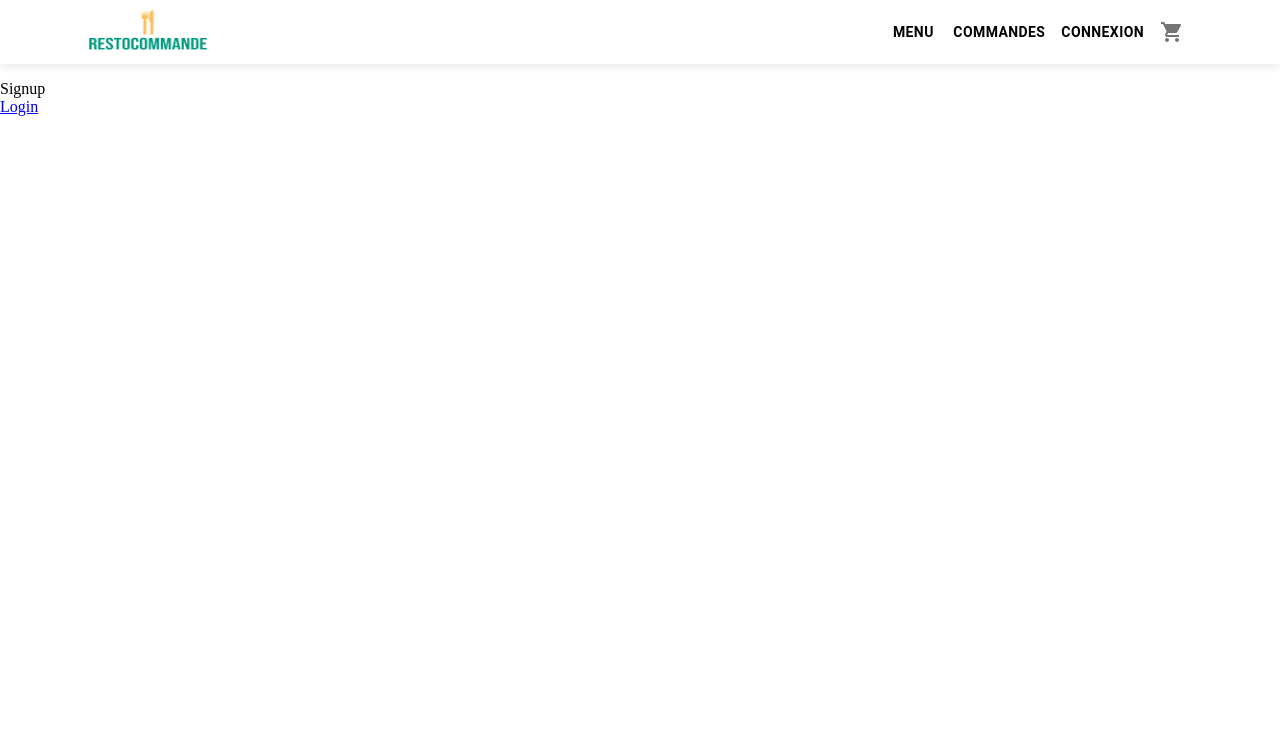
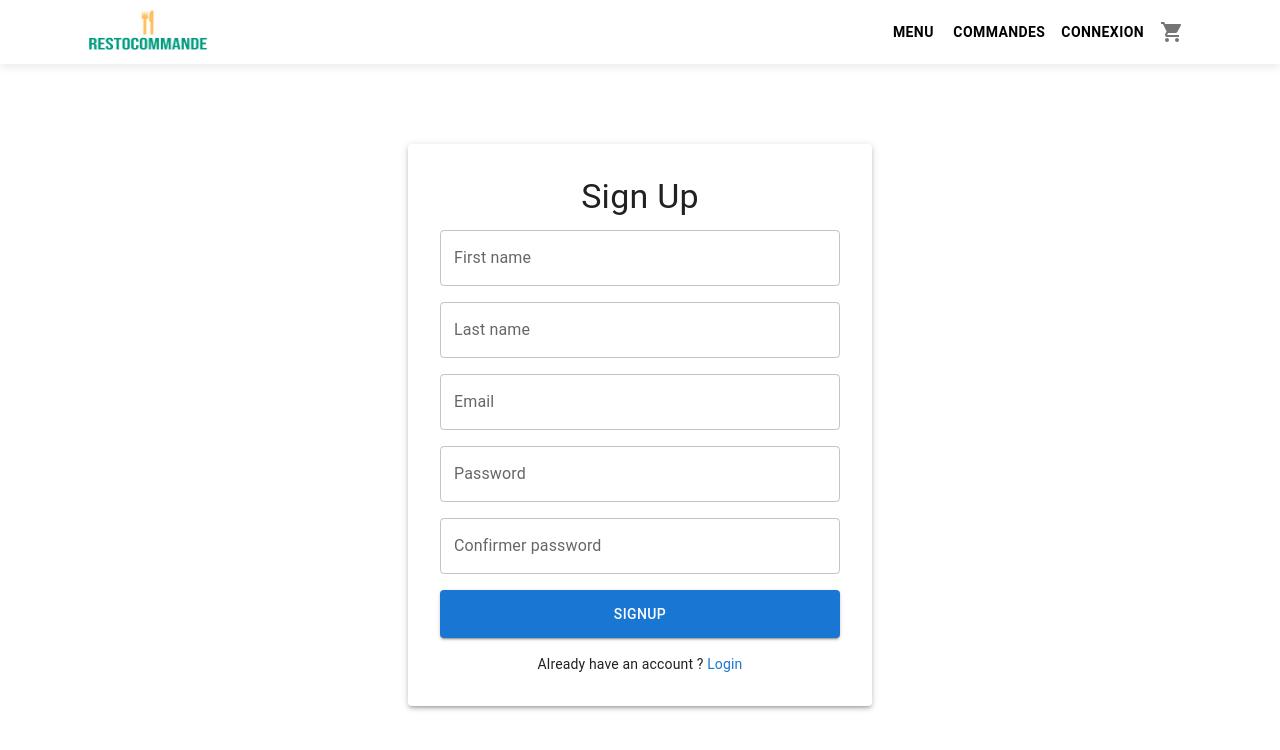
Before and after one commit to Salah-eem/ei-resto-commande, a Next.js app in the folder frontend/: page /signup in a window 1280 px wide. Shown: the top 750 px of the page. Built offline with nearby package versions, Linux system fonts and the light colour scheme; no server answers.

Commit message:
feat(develop): add sign up page

```diff
--- a/frontend/src/app/(auth)/signup/page.tsx
+++ b/frontend/src/app/(auth)/signup/page.tsx
@@ -1,14 +1,174 @@
-import Link from 'next/link'
-import React from 'react'
+// pages/SignupPage.tsx
+'use client';
+import React from 'react';
+import {
+  Box,
+  TextField,
+  Button,
+  Typography,
+  CircularProgress,
+  Alert,
+  Paper,
+  Link as MuiLink, }
+from '@mui/material';
+import Link from 'next/link';
+import { useFormik } from 'formik';
+import * as yup from 'yup';
+import { useSelector } from 'react-redux';
+import { signupUser } from '@/store/slices/authSlice';
+import { RootState } from '@/store/store';
+import { useAppDispatch } from '@/store/slices/hooks';
 
-const Signup = () => {
+// Schéma de validation avec Yup
+const validationSchema = yup.object({
+  firstName: yup
+    .string()
+    .required('First name is required')
+    .min(3, 'First name must be at least 3 characters'),
+
+  lastName: yup
+    .string()
+    .required('Last name is required')
+    .min(3, 'Last name must be at least 3 characters'),
+
+  email: yup.string().email('Invalid email').required('Email requiered'),
+
+  password: yup
+    .string()
+    .min(8, 'Password must be at least 8 characters')
+    .required('Password required'),
+
+  confirmPassword: yup
+    .string()
+    .oneOf([yup.ref('password'), undefined], 'Passwords must match')
+    .required('Please confirm your password'),
+});
+
+const SignupPage: React.FC = () => {
+  const dispatch = useAppDispatch();
+  const { loading, error } = useSelector((state: RootState) => state.auth);
+
+  const formik = useFormik({
+    initialValues: {
+      firstName: '',
+      lastName: '',
+      email: '',
+      password: '',
+      confirmPassword: '',
+    },
+    validationSchema,
+    onSubmit: (values) => {
+      const { firstName, lastName, email, password } = values;
+      dispatch(signupUser({ firstName, lastName, email, password }));
+    },
+  });
+
   return (
-    <>
-      <div>Signup</div>
-      <Link href={"/login"}>Login</Link>
-    </>
+    <Box
+      sx={{
+        display: 'flex',
+        flexDirection: 'column',
+        alignItems: 'center',
+        mt: 8,
+        px: 2,
+      }}
+    >
+      <Paper elevation={3} sx={{ p: 4, maxWidth: 400, width: '100%' }}>
+        <Typography variant="h4" gutterBottom textAlign="center">
+          Sign Up
+        </Typography>
+        <Box
+          component="form"
+          onSubmit={formik.handleSubmit}
+          sx={{
+            display: 'flex',
+            flexDirection: 'column',
+            gap: 2,
+          }}
+        >
+          <TextField
+            fullWidth
+            id="firstName"
+            name="firstName"
+            label="First name"
+            value={formik.values.firstName}
+            onChange={formik.handleChange}
+            onBlur={formik.handleBlur}
+            error={formik.touched.firstName && Boolean(formik.errors.firstName)}
+            helperText={formik.touched.firstName && formik.errors.firstName}
+          />
+          <TextField
+            fullWidth
+            id="lastName"
+            name="lastName"
+            label="Last name"
+            value={formik.values.lastName}
+            onChange={formik.handleChange}
+            onBlur={formik.handleBlur}
+            error={formik.touched.lastName && Boolean(formik.errors.lastName)}
+            helperText={formik.touched.lastName && formik.errors.lastName}
+          />
+          <TextField
+            fullWidth
+            id="email"
+            name="email"
+            label="Email"
+            type="email"
+            value={formik.values.email}
+            onChange={formik.handleChange}
+            onBlur={formik.handleBlur}
+            error={formik.touched.email && Boolean(formik.errors.email)}
+            helperText={formik.touched.email && formik.errors.email}
+          />
+          <TextField
+            fullWidth
+            id="password"
+            name="password"
+            label="Password"
+            type="password"
+            value={formik.values.password}
+            onChange={formik.handleChange}
+            onBlur={formik.handleBlur}
+            error={formik.touched.password && Boolean(formik.errors.password)}
+            helperText={formik.touched.password && formik.errors.password}
+          />
+          <TextField
+            fullWidth
+            id="confirmPassword"
+            name="confirmPassword"
+            label="Confirmer password"
+            type="password"
+            value={formik.values.confirmPassword}
+            onChange={formik.handleChange}
+            onBlur={formik.handleBlur}
+            error={
+              formik.touched.confirmPassword && Boolean(formik.errors.confirmPassword)
+            }
+            helperText={formik.touched.confirmPassword && formik.errors.confirmPassword}
+          />
+          {error && <Alert severity="error">{error}</Alert>}
+          <Button
+            color="primary"
+            variant="contained"
+            fullWidth
+            type="submit"
+            disabled={loading || !formik.isValid}
+            sx={{ py: 1.5 }}
+          >
+            {loading ? <CircularProgress size={24} color="inherit" /> : "Signup"}
+          </Button>
+        </Box>
+        <Box sx={{ mt: 2, textAlign: 'center' }}>
+          <Typography variant="body2">
+            Already have an account ?{' '}
+            <MuiLink component={Link} href="/login" underline="hover">
+              Login
+            </MuiLink>
+          </Typography>
+        </Box>
+      </Paper>
+    </Box>
+  );
+};
 
-  )
-}
-
-export default Signup
+export default SignupPage;
--- a/frontend/src/store/slices/authSlice.ts
+++ b/frontend/src/store/slices/authSlice.ts
@@ -22,7 +22,21 @@ export const loginUser = createAsyncThunk(
         `${process.env.NEXT_PUBLIC_API_URL}/auth/login`,
         credentials
       );
-      // On suppose que le backend renvoie { token: "..." }
+      return response.data;
+    } catch (err: any) {
+      return rejectWithValue(err.response?.data?.message || err.message);
+    }
+  }
+);
+
+export const signupUser = createAsyncThunk(
+  'auth/signupUser',
+  async (userData: { firstName: string; lastName: string; email: string; password: string }, { rejectWithValue }) => {
+    try {
+      const response = await axios.post(
+        `${process.env.NEXT_PUBLIC_API_URL}/auth/signup`,
+        userData
+      );
       return response.data;
     } catch (err: any) {
       return rejectWithValue(err.response?.data?.message || err.message);
@@ -51,6 +65,18 @@ const authSlice = createSlice({
       .addCase(loginUser.rejected, (state, action) => {
         state.loading = false;
         state.error = action.payload as string;
+      })
+      .addCase(signupUser.pending, (state) => {
+        state.loading = true;
+        state.error = null;
+      })
+      .addCase(signupUser.fulfilled, (state, action) => {
+        state.loading = false;
+        state.token = action.payload.token;
+      })
+      .addCase(signupUser.rejected, (state, action) => {
+        state.loading = false;
+        state.error = action.payload as string;
       });
   },
 });
--- a/frontend/src/store/slices/hooks.ts
+++ b/frontend/src/store/slices/hooks.ts
@@ -1,7 +1,6 @@
 // store/hooks.ts
 import { TypedUseSelectorHook, useDispatch, useSelector } from 'react-redux';
 import { AppDispatch, RootState } from '../store';
-// import type { RootState, AppDispatch } from './store';
 
 export const useAppDispatch = () => useDispatch<AppDispatch>();
 export const useAppSelector: TypedUseSelectorHook<RootState> = useSelector;
```
Also changed, not shown: frontend/src/app/(auth)/login/page.tsx (+15 -5 lines).
